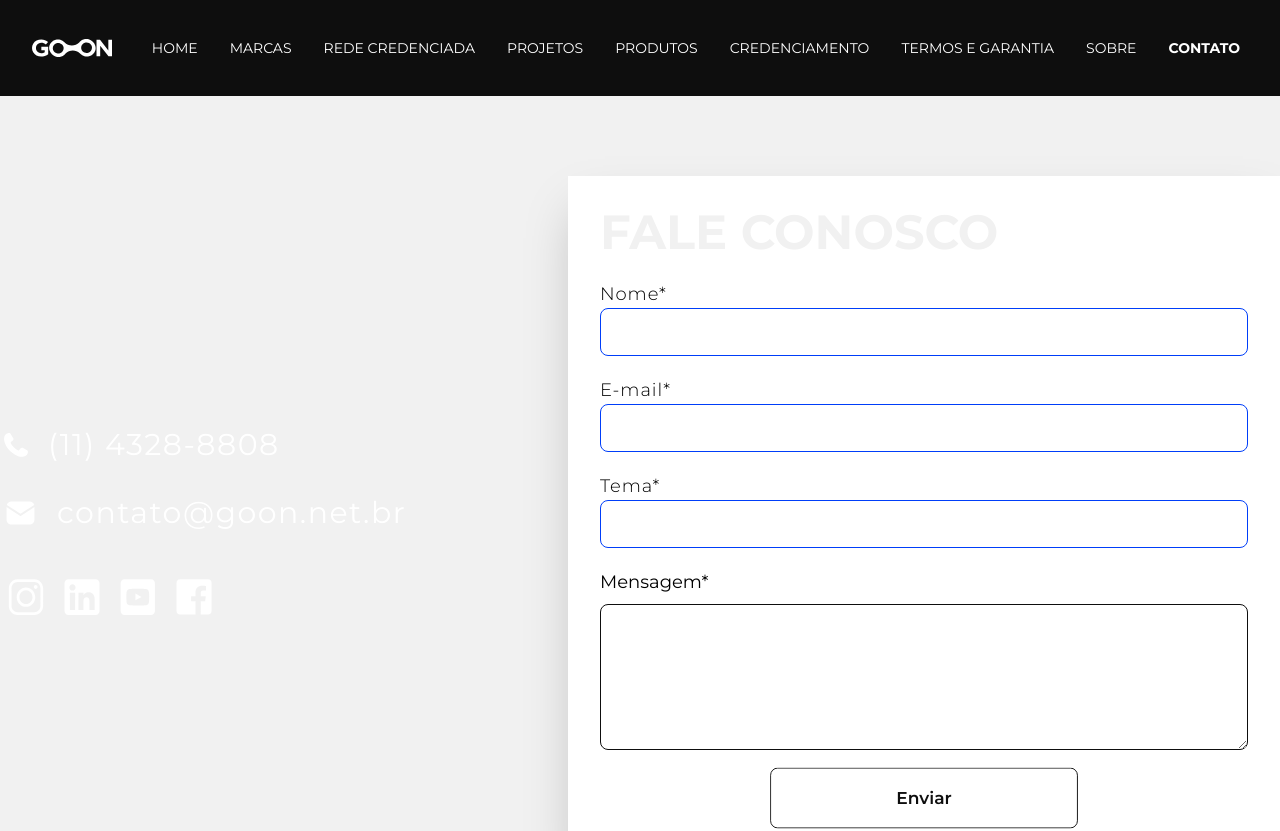
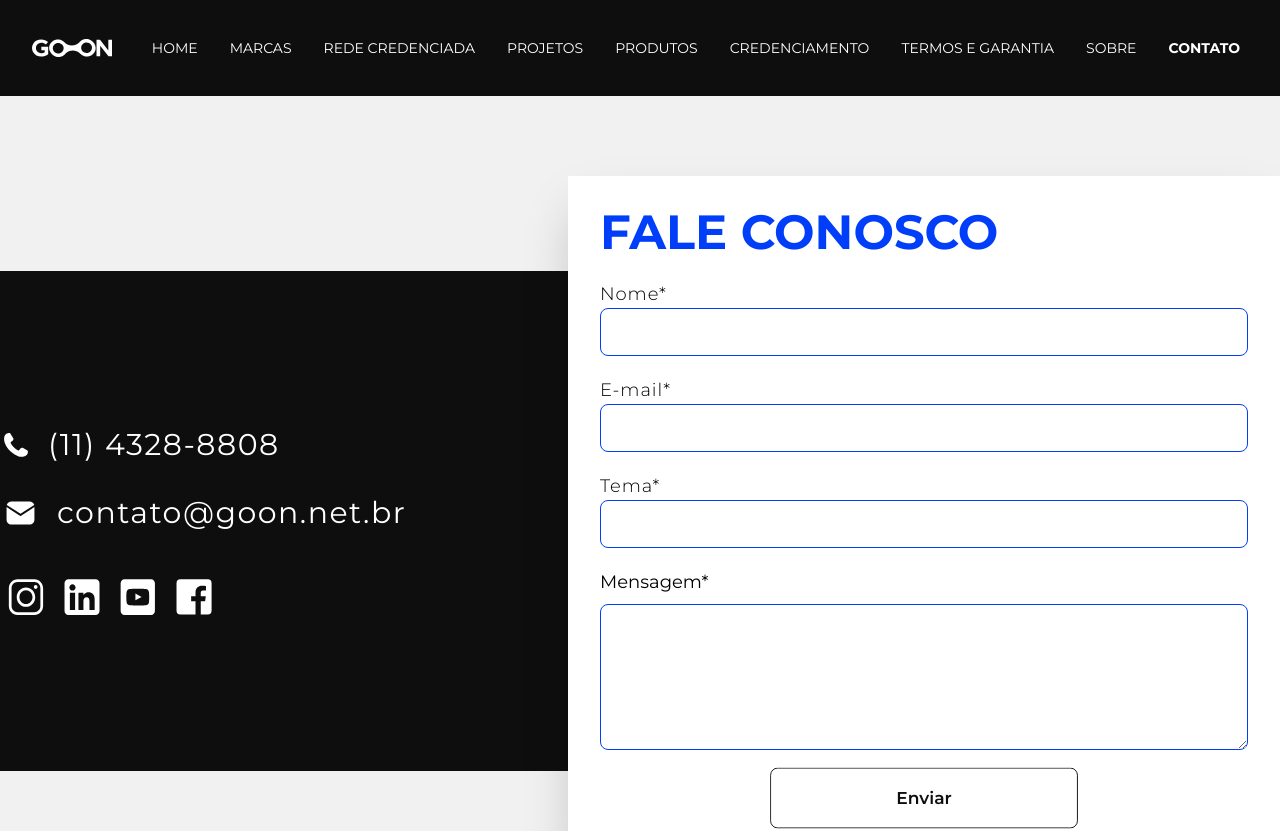
Before and after one commit to go-on-net-br/goon-website, a Next.js app: page /contato in a window 1280 px wide. Shown: the top 831 px of the page. Built offline with nearby package versions, Linux system fonts and the light colour scheme.

Commit message:
fix: restyle pages

```diff
--- a/src/app/contato/page.tsx
+++ b/src/app/contato/page.tsx
@@ -12,7 +12,7 @@ export const metadata: Metadata = {
 function TalkToUsForm() {
   return (
     <div className="w-full rounded-md bg-white p-8 shadow-2xl xl:absolute xl:-top-[175px] xl:right-0 xl:w-[712px] xl:rounded-none">
-      <h1 className=" mb-6 hidden text-3xl font-bold uppercase text-primary xl:block xl:text-5xl">
+      <h1 className=" mb-6 hidden text-3xl font-bold uppercase text-goOnBlue xl:block xl:text-5xl">
         Fale conosco
       </h1>
       <div className="text-lg">
@@ -25,7 +25,7 @@ function TalkToUsForm() {
 function ContactInfo() {
   return (
     <div className="flex flex-col items-center gap-8 py-10 xl:w-2/5 xl:items-start xl:py-0">
-      <p className="text-3xl font-bold uppercase text-white xl:hidden">
+      <p className="text-3xl font-bold uppercase text-goOnBlue xl:hidden">
         Fale conosco
       </p>
       <div className="flex items-center gap-4 tracking-wider text-white">
@@ -54,7 +54,7 @@ function ContactInfo() {
 export default function Contato() {
   return (
     <div className="flex min-h-screen xl:h-[850px] xl:items-center xl:justify-center">
-      <div className="hidden w-screen bg-primary xl:block xl:h-[500px] xl:py-20">
+      <div className="hidden w-screen bg-goOnBlack xl:block xl:h-[500px] xl:py-20">
         <section className="container relative mx-auto flex h-full max-w-screen-xl flex-row items-center text-3xl">
           <ContactInfo />
           <TalkToUsForm />
--- a/src/app/page.tsx
+++ b/src/app/page.tsx
@@ -10,7 +10,6 @@ import ApiImage from "@/components/ApiImage";
 import InfiniteScroll from "@/components/infiniteScroll";
 import Badge, { BadgeProps } from "@/components/home/badge";
 import Carousel from "@/components/home/carousel";
-import EmailPopUp from "@/components/home/emailPopup";
 import HomeCards from "@/components/home/homeCards";
 import ProjectsCarousel from "@/components/home/projectsCarousel";
 import fetchDataFromApi from "@/helpers/fetchFromApi";
--- a/src/components/contact/contactForm.tsx
+++ b/src/components/contact/contactForm.tsx
@@ -67,7 +67,7 @@ export default function ContactForm() {
             : `Mensagem*`}
           <textarea
             required={true}
-            className="input input-bordered input-primary h-full w-full rounded-lg"
+            className="input input-bordered input-primary border-goOnBlue h-full w-full rounded-lg"
             rows={6}
             {...register("mensagem", {
               validate: (val) => {
--- a/src/components/terms/tabs.tsx
+++ b/src/components/terms/tabs.tsx
@@ -1,7 +1,9 @@
 "use client";
 import BlockRendererClient from "@/helpers/blockRendererClient";
 import { TermoEAviso } from "@/types/termo-e-aviso";
+import Image from "next/image";
 import { useState } from "react";
+import minimalSeparator from "../../../public/minimal_separator.svg";
 
 export default function TermsTabs({ apiData }: { apiData: TermoEAviso }) {
   const [selectedTab, setSelectedTab] = useState("avisos");
@@ -9,13 +11,13 @@ export default function TermsTabs({ apiData }: { apiData: TermoEAviso }) {
   const { Avisos, TermoEGarantia } = apiData.attributes;
 
   const selectedTabStyles =
-    "border-b-4 text-center w-fit font-semibold border-primary";
+    "border-b-4 text-center w-fit font-semibold border-goOnBlue";
   const unselectedTabStyles =
     "border-b-4 text-center w-fit font-light border-white cursor-pointer";
 
   return (
     <>
-      <div className="flex w-full justify-around text-2xl font-semibold text-primary md:text-4xl">
+      <div className="flex w-full justify-around text-2xl font-semibold text-goOnBlue md:text-4xl">
         <h2
           onClick={() => setSelectedTab("avisos")}
           className={
@@ -39,10 +41,18 @@ export default function TermsTabs({ apiData }: { apiData: TermoEAviso }) {
             {/* Avisos */}
             {Avisos?.map((aviso, i) => (
               <div key={"aviso_" + i}>
-                <h3 className="text-lg font-semibold text-primary">
+                <h3 className="text-lg font-semibold text-goOnBlack">
                   {aviso.Titulo}
                 </h3>
                 <p>{aviso.Corpo}</p>
+                <Image
+                  src={minimalSeparator}
+                  alt="separador"
+                  className={
+                    "mx-auto mt-8 w-7  brightness-0 " +
+                    (i === Avisos.length - 1 ? "hidden" : "")
+                  }
+                />
               </div>
             ))}
           </div>
@@ -55,7 +65,7 @@ export default function TermsTabs({ apiData }: { apiData: TermoEAviso }) {
             </div>
           </div>
         )}
-        <a href="tel:(11)4328-8808" className="btn btn-primary btn-lg w-full">
+        <a href="tel:(11)4328-8808" className="btn bg-goOnBlue text-primary hover:bg-goOnBlack btn-lg w-full">
           SAC (11) 4328-8808
         </a>
       </div>
```
